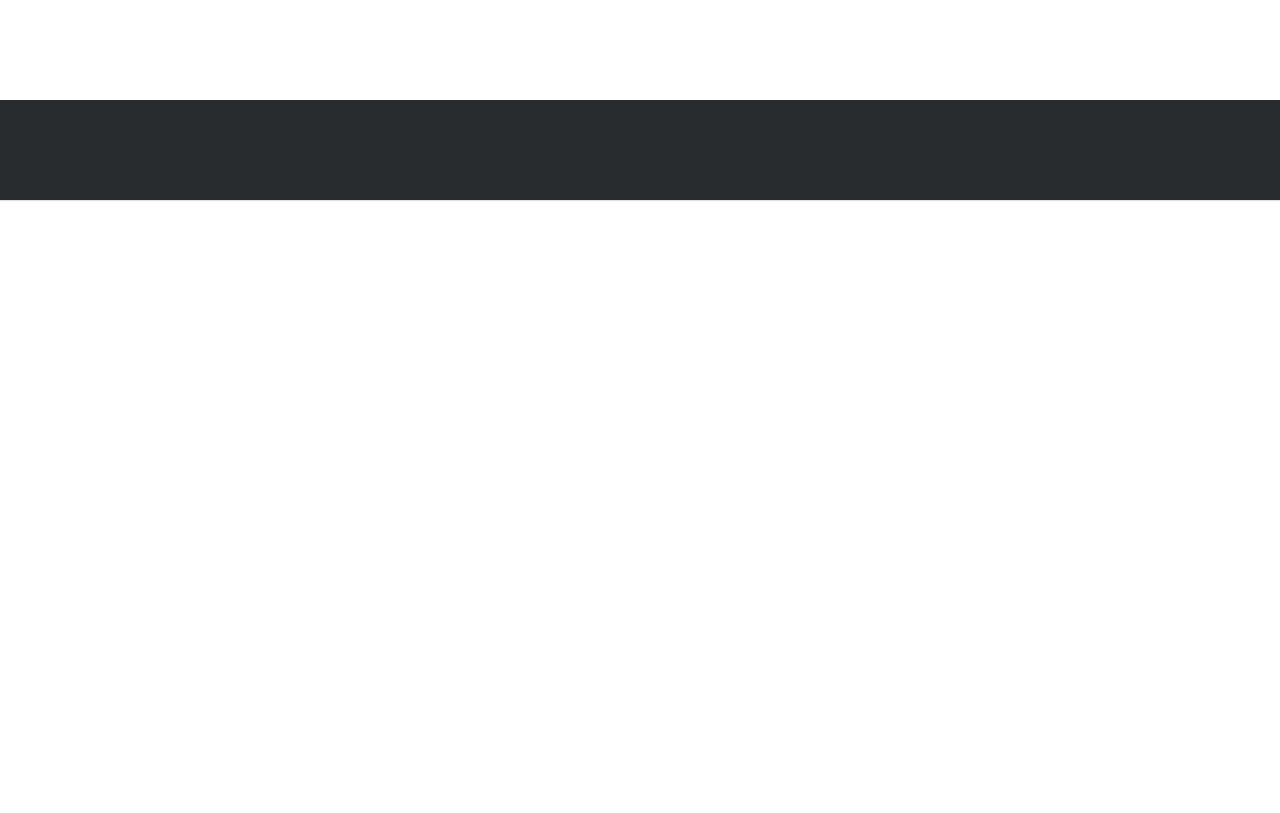
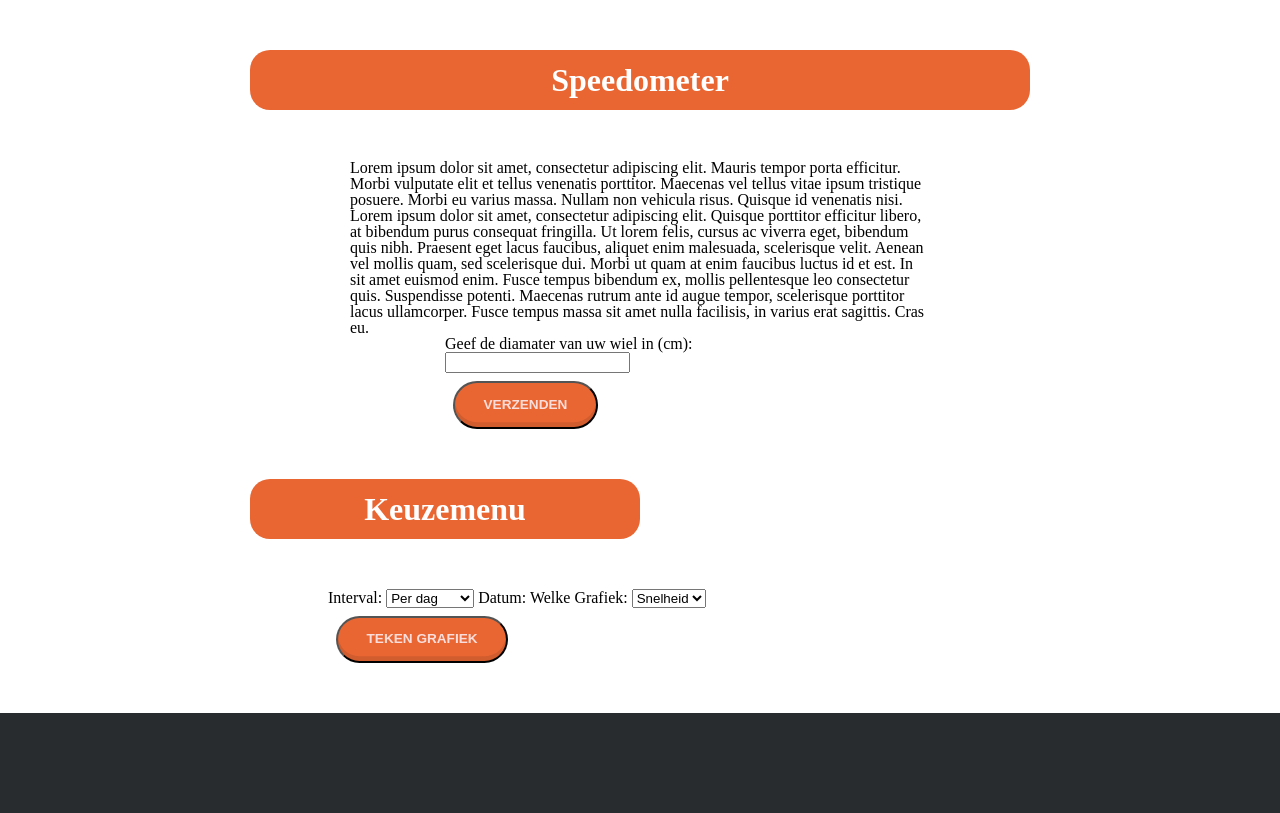
Before and after one commit to VanbecelaereVincent/Speedometer, a Flask app: page /speedometer in a window 1280 px wide. Shown: the part 100-913 px from the top of the page. Before the commit the page ends 301 px from the top, so only its background shows below. Run offline with Flask 2, Linux system fonts and the light colour scheme.

Commit message:
Website deels, hallsensor + LCD (hall sensor inlezen lukt, actuele afstand wegschrijven naar lcd nog niet)

```diff
--- a/Speedometer.py
+++ b/Speedometer.py
@@ -1,6 +1,7 @@
 from flask import Flask
 from flask import render_template
 import os
+from DbClass import DbClass
 
 app = Flask(__name__)
 
@@ -20,5 +21,6 @@ def contact():
 
 
 if __name__ == '__main__':
+
     port = int(os.environ.get("PORT", 8080))
     app.run(host='0.0.0.0',port=8080, debug=True)
--- a/static/css/style.css
+++ b/static/css/style.css
@@ -41,8 +41,124 @@ header nav ul li a {
 /* BEGIN MAIN */
 
 main {
-    margin: 100px;
+    margin: 0 250px;
 }
+
+
+
+section {
+    width: 100%;
+    margin: 0 auto;
+    margin-top: 50px;
+
+
+}
+
+
+.type1>h1 {
+    width: 100%;
+    background-color: #e96633;
+    color: white;
+    font-weight: bolder;
+    font-size: 2em;
+    line-height: 60px;
+    text-align: center;
+    border-radius: 20px;
+    margin-bottom: 50px;
+
+}
+
+.type1>p {
+    margin-left: 100px;
+    margin-right: 100px;
+
+}
+
+.type2 a {
+    text-decoration: none;
+}
+
+
+.type2 h1 {
+    width: 50%;
+    background-color: #e96633;
+    color: white;
+    font-weight: bolder;
+    font-size: 2em;
+    line-height: 60px;
+    text-align:center;
+    border-radius: 20px;
+    margin-bottom: 50px;
+}
+
+.type2>p {
+    margin-left: 10%;
+    margin-right: 60%;
+}
+
+.type2 img {
+    float: right;
+}
+
+.clear {
+    clear: both;
+}
+
+
+ .button {
+     padding: 1em 2.1em 1.1em;
+     border-radius: 50em !important;
+     margin: 8px 8px 8px 8px;
+     color: #fbdedb;
+     background-color: #e96633;
+     display: block;
+     -webkit-transition: 0.3s;
+     -moz-transition: 0.3s;
+     -o-transition: 0.3s;
+     transition: 0.3s;
+     font-family: sans-serif;
+     font-weight: 800;
+     font-size: .85em;
+     text-transform: uppercase;
+     text-align: center;
+     text-decoration: none;
+     -webkit-box-shadow: 0em -0.3rem 0em rgba(0, 0, 0, 0.1) inset;
+     -moz-box-shadow: 0em -0.3rem 0em rgba(0, 0, 0, 0.1) inset;
+     box-shadow: 0em -0.3rem 0em rgba(0, 0, 0, 0.1) inset;
+     position: relative;
+
+
+ }
+
+ .button:hover, .button:focus {
+    opacity: 0.8;
+}
+
+
+.button:active {
+    -webkit-transform: scale(0.80);
+    -moz-transform: scale(0.80);
+    -ms-transform: scale(0.80);
+    -o-transform: scale(0.80);
+    transform: scale(0.80);
+}
+
+
+
+form>label {
+}
+
+.form_type2 {
+    width: 50%;
+    margin: 0 auto;
+}
+
+.form_type1 {
+
+    margin-left: 10%;
+}
+
+
 
 
 /* EINDE MAIN */
@@ -58,6 +174,7 @@ footer {
     height: 100px;
     text-align: left;
     padding: 45px 80px;
+    margin-top: 50px;
 }
 
 
--- /dev/null
+++ b/static/javascript/chart.js
@@ -0,0 +1,3 @@
+/**
+ * Created by vincent on 8/06/2017.
+ */
--- a/templates/base.html
+++ b/templates/base.html
@@ -1,3 +1,5 @@
+{% import 'macros/macro.html' as macros %}
+
 <!DOCTYPE html>
 <html lang="en">
 <head>
--- /dev/null
+++ b/templates/macros/macro.html
@@ -0,0 +1,27 @@
+{% macro build_input(kind, name, value, class) %}
+
+
+    <input type="{{ kind }}" name="{{ name }}" value="{{ value }}" class="{{ class }}">
+
+
+{% endmacro %}
+
+{% macro build_label(name, text) %}
+
+    <label for="{{ name }}">{{ text }}</label>
+
+{% endmacro %}
+
+{% macro build_textarea(naam, idee, kolommen, rijen) %}
+
+    <textarea name="{{ name }}" id="{{ idee }}" cols="{{ kolommen }}" rows="{{ rijen }}"></textarea>
+
+{% endmacro %}
+
+
+{% macro build_image(name, width, height) %}
+
+
+    <img src="{{ url_for('static', filename="images/" + name) }}" alt="" width = "{{ width }}" height="{{ height }}">
+
+{% endmacro %}
--- a/templates/speedometer.html
+++ b/templates/speedometer.html
@@ -1 +1,76 @@
 {% extends 'base.html' %}
+
+
+{% block title %}
+
+Speedometer
+
+{% endblock %}
+
+{% block home %}
+
+    class = "active"
+
+{% endblock %}
+
+
+
+{% block main %}
+
+
+    <section class="type1">
+
+        <h1>Speedometer</h1>
+        <p>Lorem ipsum dolor sit amet, consectetur adipiscing elit. Mauris tempor porta efficitur. Morbi vulputate elit et tellus venenatis porttitor. Maecenas vel tellus vitae ipsum tristique posuere. Morbi eu varius massa. Nullam non vehicula risus. Quisque id venenatis nisi. Lorem ipsum dolor sit amet, consectetur adipiscing elit. Quisque porttitor efficitur libero, at bibendum purus consequat fringilla. Ut lorem felis, cursus ac viverra eget, bibendum quis nibh. Praesent eget lacus faucibus, aliquet enim malesuada, scelerisque velit. Aenean vel mollis quam, sed scelerisque dui. Morbi ut quam at enim faucibus luctus id et est.
+
+In sit amet euismod enim. Fusce tempus bibendum ex, mollis pellentesque leo consectetur quis. Suspendisse potenti. Maecenas rutrum ante id augue tempor, scelerisque porttitor lacus ullamcorper. Fusce tempus massa sit amet nulla facilisis, in varius erat sagittis. Cras eu.
+        </p>
+
+        <form action="" class="form_type2">
+            {{ macros.build_label('', 'Geef de diamater van uw wiel in (cm): ') }}
+            {{ macros.build_input('text', 'diameter wiel', '', '') }}
+            {{ macros.build_input('submit', 'submit1', 'Verzenden', 'button') }}
+        </form>
+
+    </section>
+
+    <section class="type2">
+        <h1>Keuzemenu</h1>
+        <form action="{{ url_for('static', filename='javascript/chart.js')}}" method="get" class="form_type1">
+
+            {{ macros.build_label('', 'Interval: ') }}
+            <select name="" id="test">
+                <option value="Per dag">Per dag</option>
+                <option value="Per maand">Per maand</option>
+                <option value="Per jaar">Per jaar</option>
+            </select>
+
+            {{ macros.build_label('', 'Datum: ') }}
+
+
+
+
+            {{ macros.build_label('', 'Welke Grafiek: ') }}
+            <select>
+                <option value="Snelheid">Snelheid</option>
+                <option value="Tijd">Tijd</option>
+                <option value="Afstand">Afstand</option>
+            </select>
+
+            {{ macros.build_input('submit', 'submit2', 'Teken Grafiek', 'button') }}
+
+
+
+
+
+        </form>
+
+
+    </section>
+
+    <section id="grafiek">
+
+    </section>
+
+
+{% endblock %}
```
Also changed, not shown: HallSensor.py (added, +32 -0 lines), LCD.py (added, +99 -0 lines), templates/contact.html (+35 -0 lines), templates/home.html (+17 -10 lines), 1 other file.
